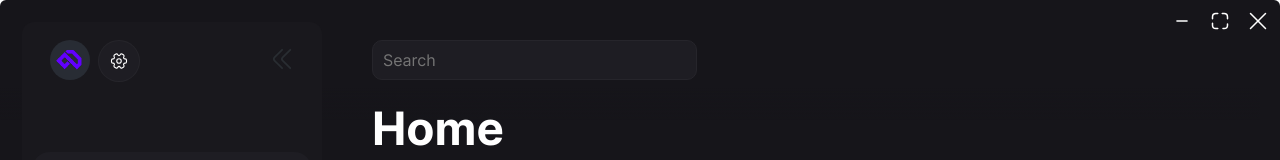
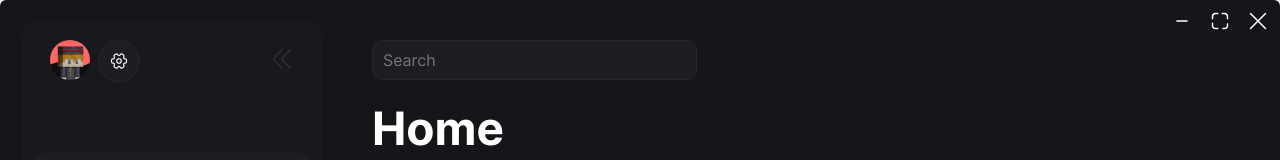
Before and after one commit to vleerapp/Vleer, a Nuxt app: page / in a window 1280 px wide. Shown: the top 160 px of the page. Built offline with nearby package versions, Linux system fonts and the light colour scheme.

Commit message:
fixed brocken/bugged image

```diff
--- a/components/sidebar.vue
+++ b/components/sidebar.vue
@@ -1,7 +1,7 @@
 <template>
   <div class="sidebar" id="sidebar">
     <div class="minibar">
-      <img src="~/assets/pandadev.png" alt="userimg" class="user-img" />
+      <img src="~/assets/waradu.png" alt="userimg" class="user-img" />
       <nuxt-link class="settings" to="/settings">
         <img src="/svg/linear/setting-2.svg" width="18" height="18" />
       </nuxt-link>
```
